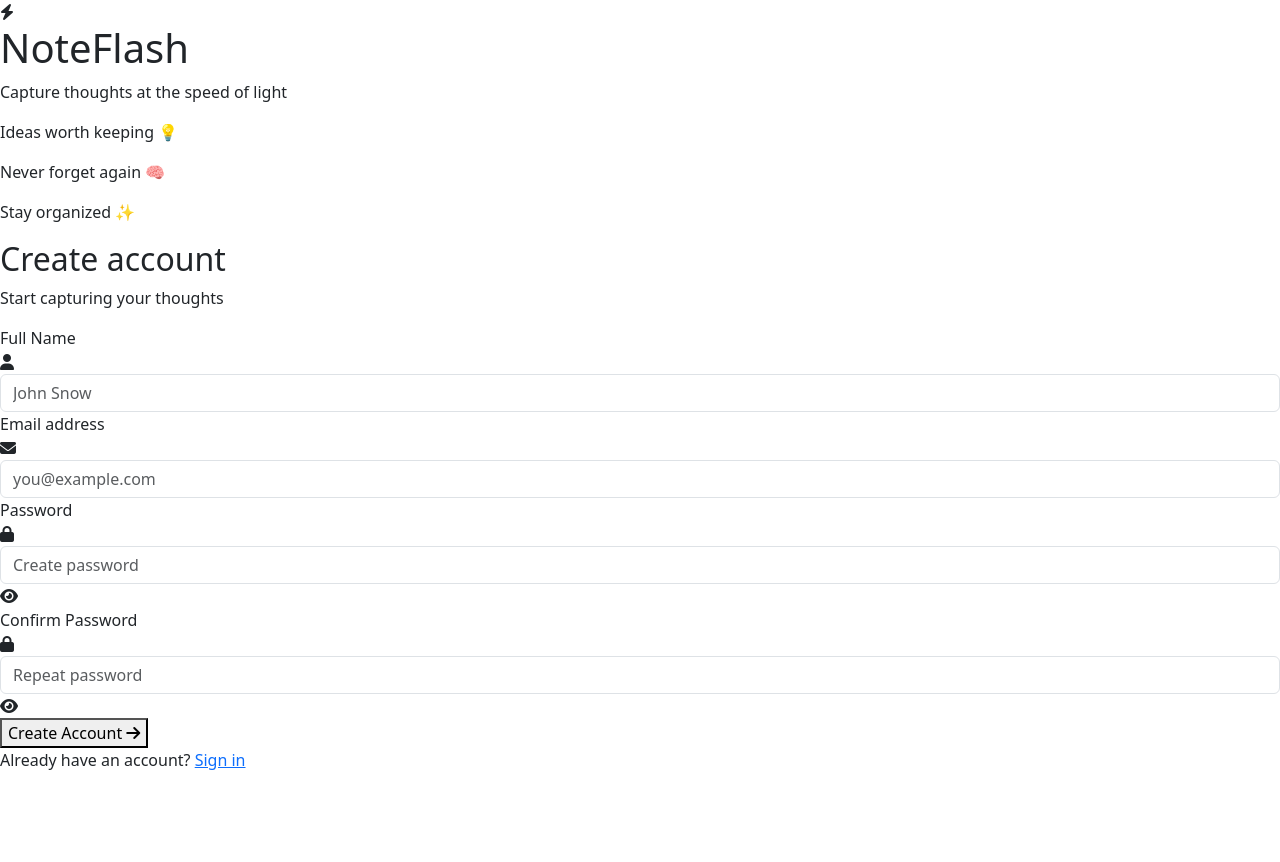
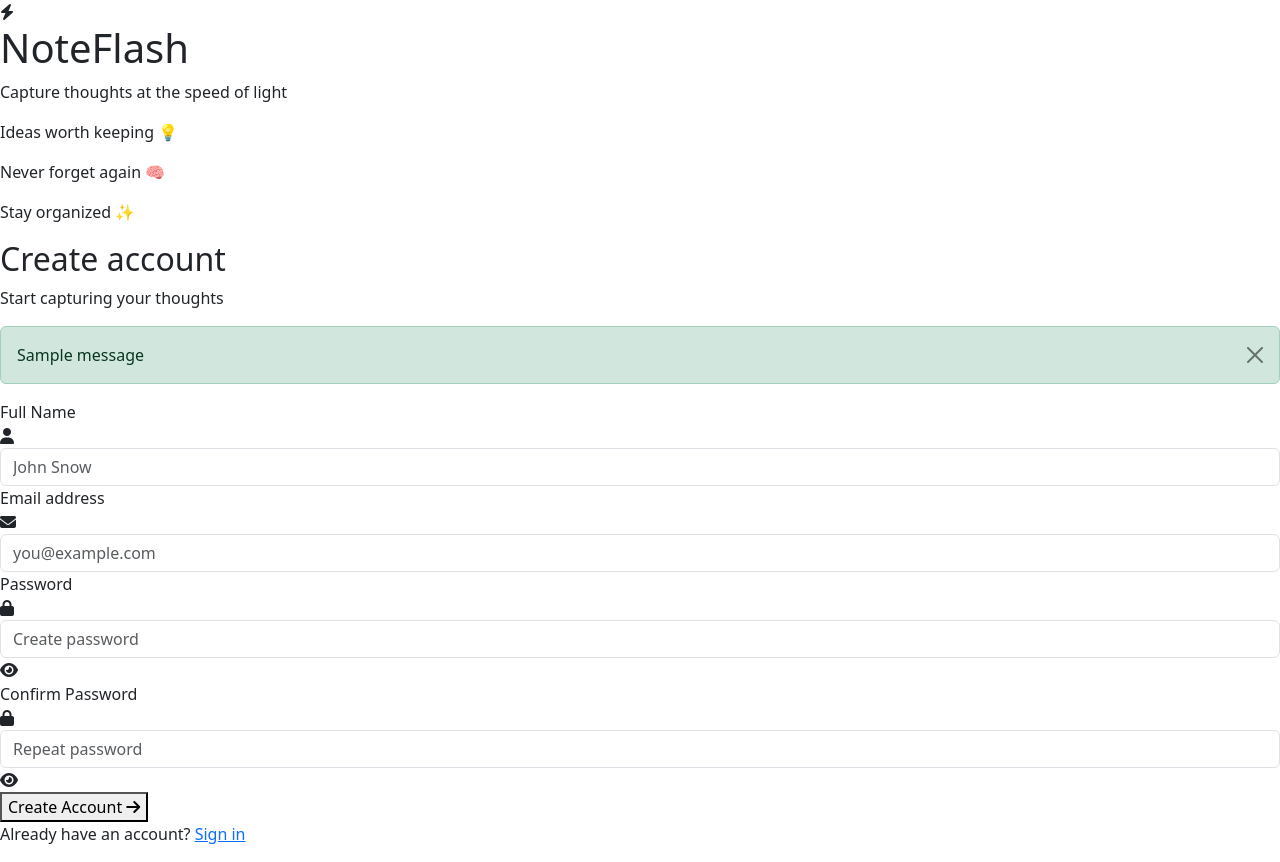
Before and after one commit to POSHANMS/notes-keeper-app, a Python web app: template templates/register.html in a window 1280 px wide. Before the commit the page ends 770 px from the top, so only its background shows below. Run offline with Jinja, Linux system fonts and the light colour scheme; the template is opened without the code that fills it, so the values that code supplies are empty; one stand-in notice (Sample message) is shown.

Commit message:
Fix auth-card class and flash messages typo in register page

```diff
--- a/templates/register.html
+++ b/templates/register.html
@@ -60,7 +60,7 @@
       <!-- Right Panel -->
       <div class="auth-right">
         <!-- Form Card -->
-        <div class="auth-right">
+        <div class="auth-card">
           <!-- Heading -->
           <div class="auth-heading">
             <h2>Create account</h2>
@@ -69,7 +69,7 @@
 
           <!-- Flash Messages -->
           {% with messages = get_flashed_messages(with_categories=true) %} {% if
-          message %} {% for category, message in messages %}
+          messages %} {% for category, message in messages %}
           <div
             class="alert alert-{{ category }} alert-dismissible fade show"
             role="alert"
```
